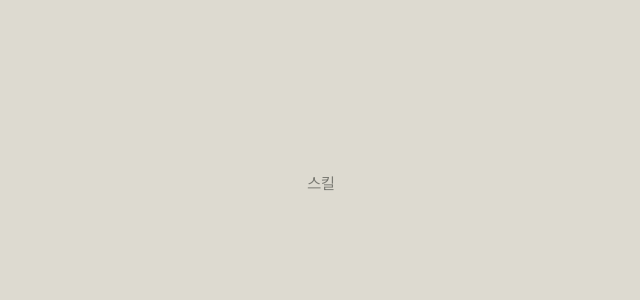
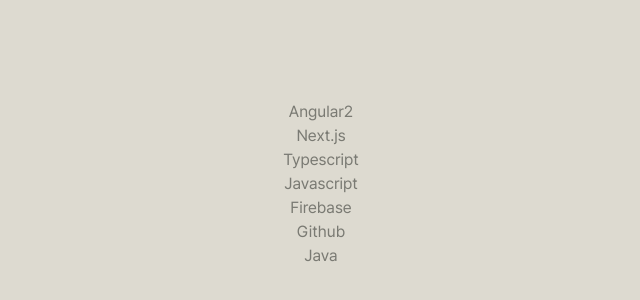
Before and after one commit to Jisun-K/myportfolio, a Next.js app: page / in a window 1280 px wide. Shown: the part 1016-1316 px from the top of the page, without its empty margins (319-959 px from the left). Built offline with nearby package versions, Linux system fonts and the light colour scheme.

Commit message:
💄 skill component ui ing

```diff
--- a/components/scene/Skills.tsx
+++ b/components/scene/Skills.tsx
@@ -1,7 +1,48 @@
+import { Avatar, AvatarFallback, AvatarImage } from "@radix-ui/react-avatar"
+
+const skills = [
+    {
+        name: "Angular2",
+        src: ""
+    },
+    {
+        name: "Next.js",
+        src: ""
+    },
+    {
+        name: "Typescript",
+        src: ""
+    },
+    {
+        name: "Javascript",
+        src: ""
+    },
+    {
+        name: "Firebase",
+        src: ""
+    },
+    {
+        name: "Github",
+        src: ""
+    },
+    {
+        name: "Java",
+        src: ""
+    }
+]
+
 export default function Skills() {
     return (
         <section className="flex flex-col justify-center items-center px-6 md:px-0 max-w-3xl mx-auto h-screen text-[var(--color-text)]">
-            스킬
+            {skills.map((skill) => {
+                return (
+                    <Avatar id={skill.name}>
+                        <AvatarImage src={skill.src} />
+                        <AvatarFallback>{skill.name}</AvatarFallback>
+                    </Avatar>
+                );
+            }
+            )}
         </section>
     )
 }
--- a/package.json
+++ b/package.json
@@ -9,6 +9,7 @@
     "lint": "next lint"
   },
   "dependencies": {
+    "@radix-ui/react-avatar": "^1.1.10",
     "@studio-freight/lenis": "^1.0.42",
     "next": "15.4.6",
     "react": "19.1.0",
```
Also changed, not shown: 1 other file (tests, documents, lock files or other folders).
